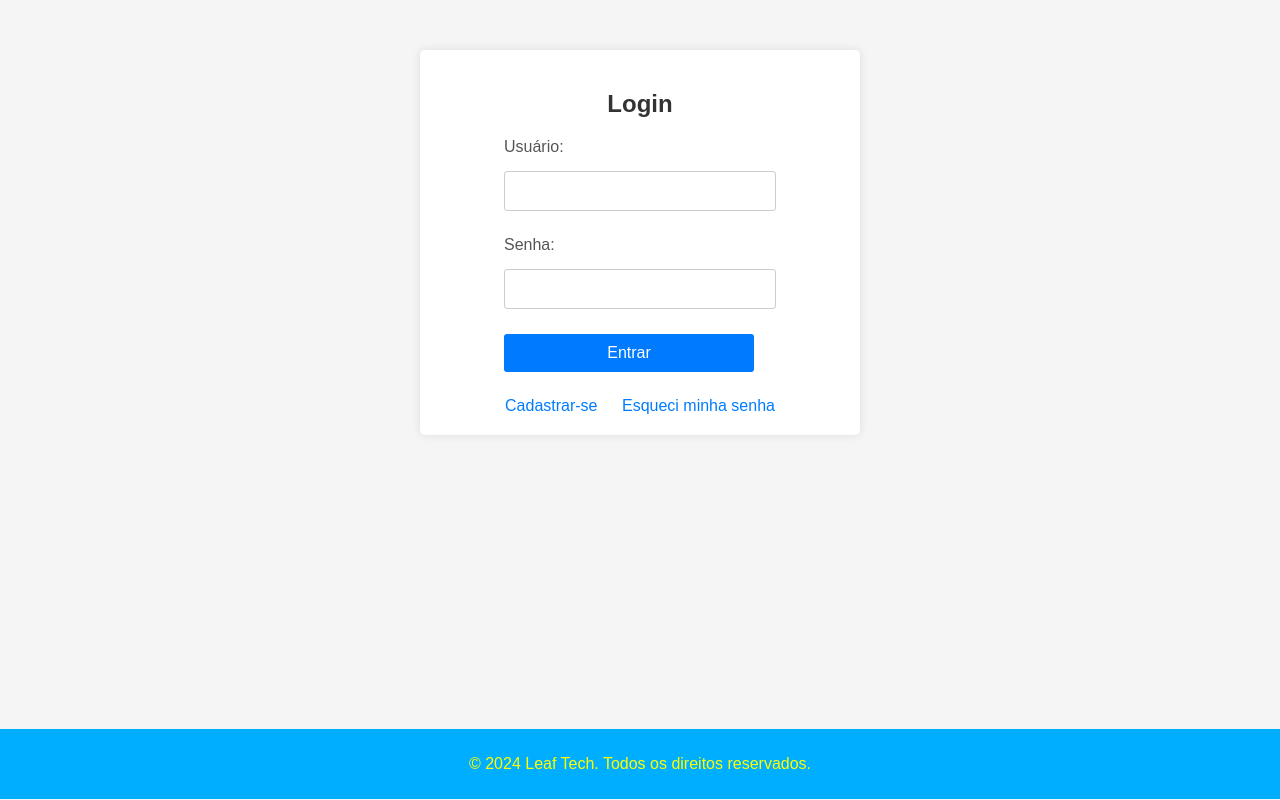
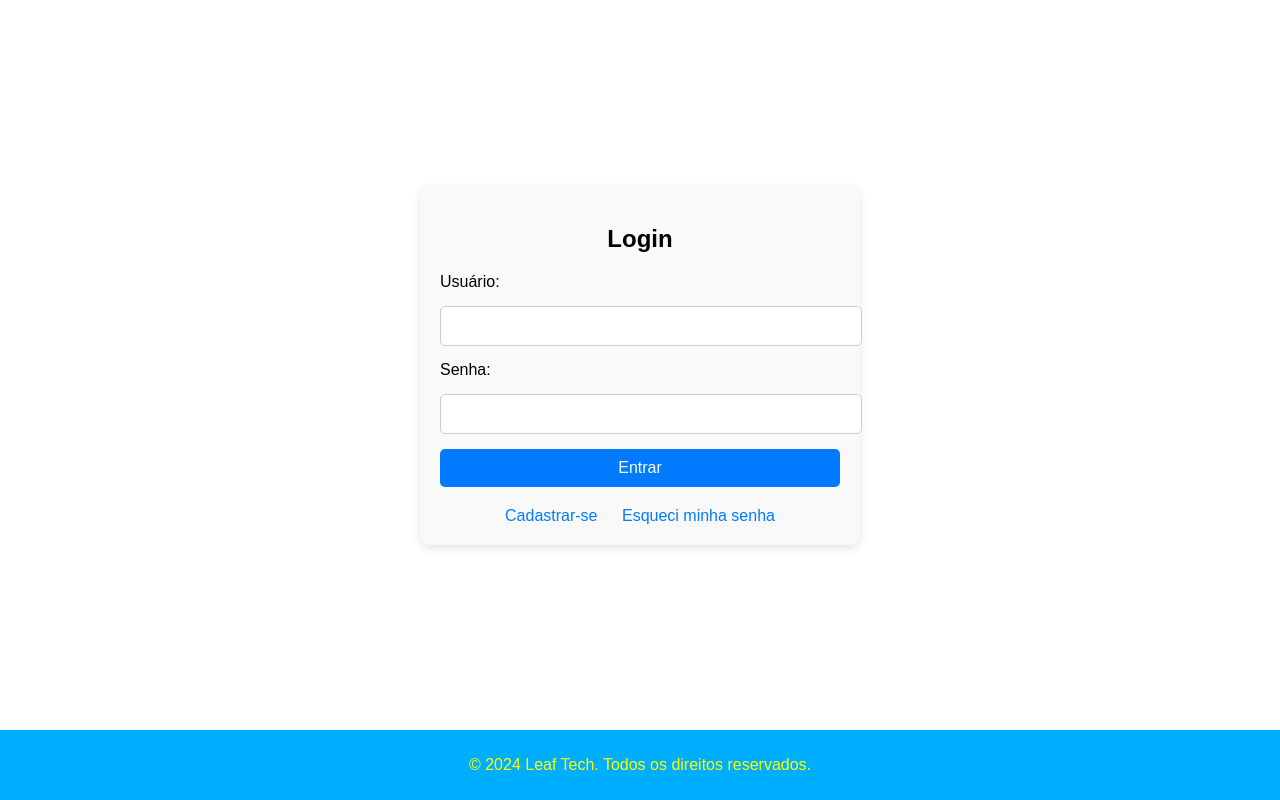
Before and after one commit to Domfelipe96/leaftech-frontend, a plain HTML site: page index.html in a window 1280 px wide. Drawn offline with nearby package versions, Linux system fonts and the light colour scheme.

Commit message:
formulario de login centralizado

```diff
--- a/index.html
+++ b/index.html
@@ -5,35 +5,78 @@
     <meta charset="UTF-8">
     <meta name="viewport" content="width=device-width, initial-scale=1.0">
     <title>Leaf Tech - Fazenda Urbana</title>
-    <link rel="stylesheet" href="styleindex.css">
-    <script src="https://cdn.jsdelivr.net/npm/chart.js"></script>
-    <script src="/chart.js"></script>
-    <script src="script.js" defer></script> <!-- Referência para o arquivo JavaScript externo -->
     <style>
-        /* Estilo dos containers de gráfico */
-        .charts-container {
+        /* Configuração geral do layout */
+        body {
+            display: flex;
+            flex-direction: column;
+            min-height: 100vh;
+            margin: 0;
+            font-family: Arial, sans-serif;
+        }
+
+        main {
+            flex: 1;
             display: flex;
             justify-content: center;
-            margin-top: 10px;
-            gap: 20px;
+            align-items: center;
         }
 
-        .chart {
-            width: 500px;
-            height: 500px;
+        footer {
+            text-align: center;
+            padding: 10px;
+            background-color: #00aeff;
+            color: yellow;
         }
 
-        /* Estilo do título de resumo */
-        .summary-title {
-            text-align: center;
-            margin: 20px 0;
-            font-size: 24px;
-            color: #333;
+        /* Estilo do login */
+        .login-container {
+            display: flex;
+            flex-direction: column;
+            justify-content: center;
+            align-items: center;
+            width: 100%;
+            max-width: 400px; /* Limita a largura */
+            padding: 20px;
+            box-shadow: 0 4px 8px rgba(0, 0, 0, 0.1); /* Adiciona um leve sombreado */
+            border-radius: 10px;
+            background-color: #f9f9f9;
         }
 
-        /* Estilo das opções de login */
+        .login-container h2 {
+            margin-bottom: 20px;
+            text-align: center;
+        }
+
+        .login-container form {
+            display: flex;
+            flex-direction: column;
+            gap: 15px;
+            width: 100%; /* Preenche toda a largura do container */
+        }
+
+        .login-container input,
+        .login-container button {
+            padding: 10px;
+            font-size: 16px;
+            width: 100%;
+            border: 1px solid #ccc;
+            border-radius: 5px;
+        }
+
+        .login-container button {
+            background-color: #007BFF;
+            color: white;
+            cursor: pointer;
+            border: none;
+        }
+
+        .login-container button:hover {
+            background-color: #0056b3;
+        }
+
         .login-options {
-            margin-top: 15px;
+            margin-top: 10px;
             text-align: center;
         }
 
@@ -47,72 +90,15 @@
             text-decoration: underline;
         }
 
-        /* Estilo do dashboard */
-        .dashboard {
-            display: none;
-        }
-
-        .hero {
-            text-align: center;
-            margin-top: 30px;
-        }
-
-        footer {
-            text-align: center;
-            padding: 10px;
-            background-color: #00aeff;
-            color: yellow;
-            margin-top: 23%;
-        }
-
-        /* Estilo do login */
-        .login-container {
-            display: flex;
-            flex-direction: column;
-            justify-content: center;
-            align-items: center;
-            margin-top: 50px;
-        }
-
-        .login-container form {
-            display: flex;
-            flex-direction: column;
-            gap: 10px;
-        }
-
-        .login-container input,
-        .login-container button {
-            padding: 10px;
-            font-size: 16px;
-            width: 250px;
-        }
-
-        .login-container button {
-            background-color: #007BFF;
-            color: white;
-            cursor: pointer;
-        }
-
-        .login-container button:hover {
-            background-color: #0056b3;
-        }
-
         .message {
             color: red;
             margin-top: 10px;
-        }
-
-        /* Estilo para esconder o header e dashboard inicialmente */
-        .header.hidden,
-        .dashboard.hidden,
-        .hero.hidden {
-            display: none;
         }
     </style>
 </head>
 
 <body>
-    <!-- Formulário de Login -->
+    <main>
         <div class="login-container">
             <h2>Login</h2>
             <form id="loginForm">
@@ -123,43 +109,12 @@
                 <button type="submit">Entrar</button>
             </form>
             <div id="message" class="message"></div>
-
-        <!-- Opções adicionais -->
             <div class="login-options">
                 <a href="/Cadastrar/cadastrar.html">Cadastrar-se</a>
                 <a href="/RecuperarSenha/esqueci-senha.html">Esqueci minha senha</a>
             </div>
         </div>
-
-    <!-- Restante do conteúdo da página -->
-    <header class="header hidden">
-        <div class="logo">Leaf Tech - Dashboard</div>
-        <nav>
-            <ul>
-                <li><a href="#" id="inicioBtn">Início</a></li>
-                <li><a href="../Produtos/produtos.html">Produtos</a></li>
-                <li><a href="../Dashboard/dashboard.html">Dashboard</a></li>
-                <li><button id="logoutBtn" class="logout-button">Sair</button></li>
-            </ul>
-        </nav>
-    </header>
-
-    <section class="hero hidden">
-        <h1>Resumo de Vendas:</h1>
-    </section>
-
-    <section class="dashboard hidden">
-        <div class="charts-container">
-            <div id="sales-summary">
-                <h2>Vendas por Item:</h2>
-                <canvas class="chart" id="salesChart"></canvas>
-            </div>
-            <div id="revenue-summary">
-                <h2>Receita por Forma de Pagamento:</h2>
-                <canvas class="chart" id="revenueChart"></canvas>
-            </div>
-        </div>
-    </section>
+    </main>
 
     <footer>
         <p>&copy; 2024 Leaf Tech. Todos os direitos reservados.</p>
```
Lines whose indentation alone changed are shown as unchanged.
